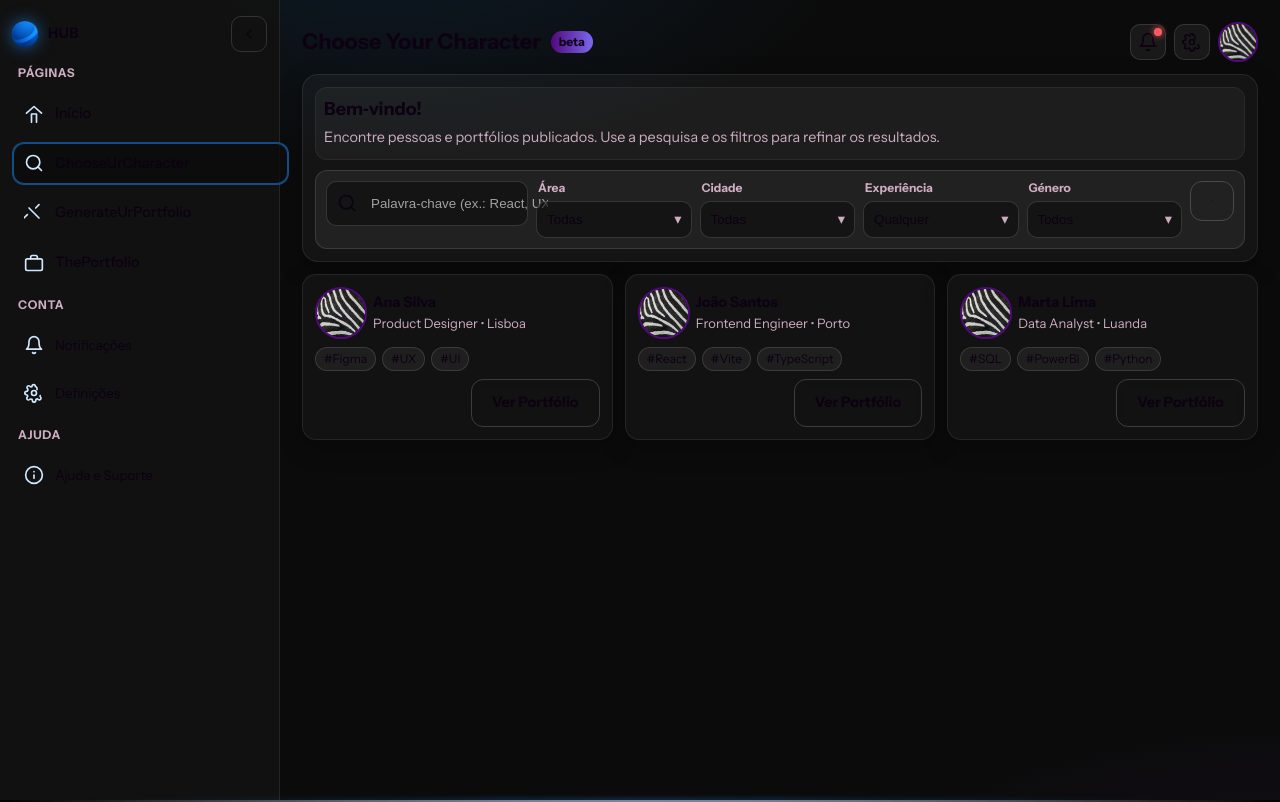
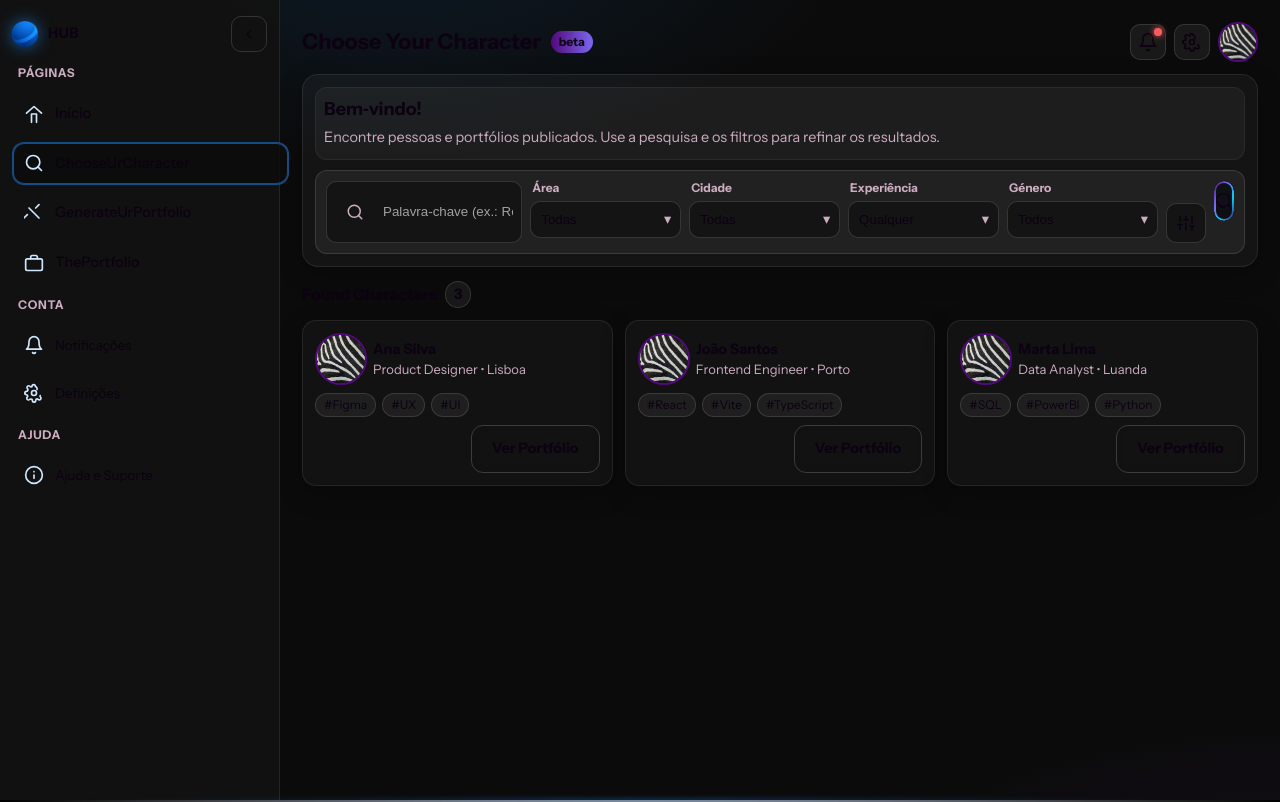
Before and after one commit to StanleyPauloIM/Hub-PortfolioSite, a React (Vite) app: page /chooseurcharacter in a window 1280 px wide. Shown: the top 802 px of the page. Built offline with nearby package versions, Linux system fonts and the light colour scheme.

Commit message:
feat(ChooseUrCharacter): filters bar polish (icon search field, add 'more filters' icon button, use GlowButton for search with gradient ring); add results header 'Found Characters' with count; focus styles for sidebar links

```diff
--- a/src/pages/ChooseUrCharacter/ChooseUrCharacter.jsx
+++ b/src/pages/ChooseUrCharacter/ChooseUrCharacter.jsx
@@ -4,6 +4,7 @@ import { NavLink } from 'react-router-dom';
 import styles from './ChooseUrCharacter.module.css';
 import accountIcon from '../../assets/images/account_ex.jpg';
 import HubGlobe from '../../assets/HubGlobe.png';
+import GlowButton from '../../components/ui/GlowButton/GlowButton';
 
 // Ícones inline (SVG) – leves e consistentes com o tema
 const Icon = {
@@ -41,6 +42,15 @@ const Icon = {
   bell: (props) => (
     <svg width="20" height="20" viewBox="0 0 24 24" fill="none" stroke="currentColor" strokeWidth="2" strokeLinecap="round" strokeLinejoin="round" {...props}>
       <path d="M18 8a6 6 0 10-12 0c0 7-3 9-3 9h18s-3-2-3-9"/><path d="M13.73 21a2 2 0 0 1-3.46 0"/>
+    </svg>
+  ),
+  sliders: (props) => (
+    <svg width="18" height="18" viewBox="0 0 24 24" fill="none" stroke="currentColor" strokeWidth="2" strokeLinecap="round" strokeLinejoin="round" {...props}>
+      <line x1="4" y1="21" x2="4" y2="14"/><line x1="4" y1="10" x2="4" y2="3"/>
+      <line x1="12" y1="21" x2="12" y2="12"/><line x1="12" y1="8" x2="12" y2="3"/>
+      <line x1="20" y1="21" x2="20" y2="16"/><line x1="20" y1="12" x2="20" y2="3"/>
+      <line x1="1" y1="14" x2="7" y2="14"/><line x1="9" y1="8" x2="15" y2="8"/>
+      <line x1="17" y1="16" x2="23" y2="16"/>
     </svg>
   ),
   info: (props) => (
@@ -255,16 +265,30 @@ export default function ChooseUrCharacter() {
               </div>
             </div>
 
-            {/* Botão de pesquisa */}
+            {/* Mais filtros (placeholder) */}
+            <div className={`${styles.field} ${styles.actionsCol}`}>
+              {/* BACKEND: abrir painel lateral com filtros avançados */}
+              <button type="button" className={styles.iconSquareBtn} aria-label="Mais filtros" title="Mais filtros">
+                <Icon.sliders />
+              </button>
+            </div>
+
+            {/* Botão de pesquisa com borda gradiente */}
             <div className={`${styles.field} ${styles.submitCol}`}>
-              <button className={`btn ${styles.searchBtn}`} type="submit" aria-label="Pesquisar">
+              <GlowButton className={styles.searchBtn} type="submit" aria-label="Pesquisar">
                 <Icon.search />
-              </button>
+              </GlowButton>
             </div>
           </form>
         </section>
 
         {/* Resultados: cards de perfis */}
+        {/* Cabeçalho da lista de resultados */}
+        <div className={styles.resultsHeader}>
+          <h3 className={styles.resultsTitle}>Found Characters</h3>
+          <span className={styles.resultsCount}>{profiles.length}</span>
+        </div>
+
         {profiles.length === 0 ? (
           <section className={styles.resultsEmpty}>
             <Icon.person />
--- a/src/pages/ChooseUrCharacter/ChooseUrCharacter.module.css
+++ b/src/pages/ChooseUrCharacter/ChooseUrCharacter.module.css
@@ -52,7 +52,9 @@
   color: var(--text);
   text-decoration: none;
   border: 1px solid transparent;
+  outline: none; /* avoid default focus ring */
 }
+.itemLink:focus-visible { outline: 2px solid var(--primary); outline-offset: 2px; }
 .itemLink:hover { background: rgba(255,255,255,0.06); border-color: rgba(255,255,255,0.08); }
 .itemIcon { display: inline-flex; align-items: center; justify-content: center; width: 22px; color: #cfe8ff; }
 .itemLabel { white-space: nowrap; overflow: hidden; text-overflow: ellipsis; }
@@ -95,13 +97,17 @@
 .introSub { margin: 0; color: var(--secondary); }
 
 /* Filters bar */
-.filtersBar { margin-top: 10px; display: grid; grid-template-columns: 1.3fr 1fr 1fr 1fr 1fr auto; gap: 8px; align-items: start; background: rgba(255,255,255,0.06); border: 1px solid rgba(255,255,255,0.12); border-radius: 12px; padding: 10px; }
+.filtersBar { margin-top: 10px; display: grid; grid-template-columns: 1.3fr 1fr 1fr 1fr 1fr auto auto; gap: 8px; align-items: start; background: rgba(255,255,255,0.06); border: 1px solid rgba(255,255,255,0.12); border-radius: 12px; padding: 10px; }
 .field { display: flex; flex-direction: column; gap: 6px; min-width: 0; }
+.actionsCol { align-self: end; }
+.iconSquareBtn { width: 40px; height: 40px; border-radius: 10px; display: inline-flex; align-items: center; justify-content: center; background: rgba(12,12,12,0.6); border: 1px solid rgba(255,255,255,0.14); color: var(--text); cursor: pointer; }
+.iconSquareBtn:hover { background: rgba(255,255,255,0.1); }
 .srOnly { position: absolute; width: 1px; height: 1px; padding: 0; margin: -1px; overflow: hidden; clip: rect(0,0,0,0); border: 0; }
 .fieldLabel { color: var(--secondary); font-size: 12px; font-weight: 700; margin-left: 2px; line-height: 1.2; }
 
-.inputWrap { display: grid; grid-template-columns: 24px 1fr; align-items: center; gap: 6px; padding: 8px 10px; border: 1px solid rgba(255,255,255,0.14); border-radius: 10px; background: rgba(12,12,12,0.6); }
-.searchInput { background: transparent; border: none; color: var(--text); padding: 6px 4px; outline: none; }
+.inputWrap { display: grid; grid-template-columns: 32px 1fr; align-items: center; gap: 8px; padding: 10px 12px; min-height: 40px; border: 1px solid rgba(255,255,255,0.14); border-radius: 10px; background: rgba(12,12,12,0.6); }
+.inputWrap svg { width: 18px; height: 18px; color: var(--secondary); justify-self: center; }
+.searchInput { width: 100%; background: transparent; border: none; color: var(--text); padding: 6px 4px; outline: none; }
 .searchInput::placeholder { color: rgba(255,255,255,0.6); }
 
 .selectWrap { position: relative; }
@@ -109,12 +115,17 @@
 .selectWrap::after { content: '▾'; position: absolute; right: 10px; top: 50%; transform: translateY(-50%); color: var(--secondary); pointer-events: none; }
 
 .submitCol { display: flex; align-items: end; }
-.searchBtn { width: 44px; height: 40px; border-radius: 10px; display: inline-flex; align-items: center; justify-content: center; }
+.searchBtn { padding: 0 !important; width: 44px; height: 40px; border-radius: 10px; display: inline-flex; align-items: center; justify-content: center; }
 
 .helper { color: var(--secondary); margin: 8px 2px 0; font-size: 0.9rem; }
 
 .resultsEmpty { color: var(--secondary); display: grid; place-items: center; gap: 6px; height: 40vh; opacity: 0.9; }
 .resultsEmpty svg { color: var(--primary); }
+
+/* Resultados header */
+.resultsHeader { margin-top: 14px; margin-bottom: 6px; display: flex; align-items: center; gap: 8px; }
+.resultsTitle { margin: 0; font-size: 1.1rem; }
+.resultsCount { background: rgba(255,255,255,0.06); border: 1px solid rgba(255,255,255,0.12); padding: 2px 8px; border-radius: 999px; font-weight: 700; }
 
 /* Cards de resultados */
 .resultsGrid { margin-top: 12px; display: grid; grid-template-columns: repeat(auto-fit, minmax(260px, 1fr)); gap: 12px; }
@@ -136,7 +147,7 @@
 .hamburger::after { top: 6px; }
 
 @media (max-width: 1100px) {
-  .filtersBar { grid-template-columns: 1fr 1fr 1fr 1fr auto; }
+  .filtersBar { grid-template-columns: 1fr 1fr 1fr 1fr auto auto; }
   .field:first-child { grid-column: 1 / -1; }
 }
 @media (max-width: 900px) {
@@ -147,6 +158,7 @@
   .content { padding: 16px; }
   .mobileMenuBtn { display: inline-flex; align-items: center; justify-content: center; }
   .filtersBar { grid-template-columns: 1fr 1fr; }
+  .actionsCol { grid-column: 1 / 2; }
   .submitCol { grid-column: 2 / 3; }
 }
 
```
